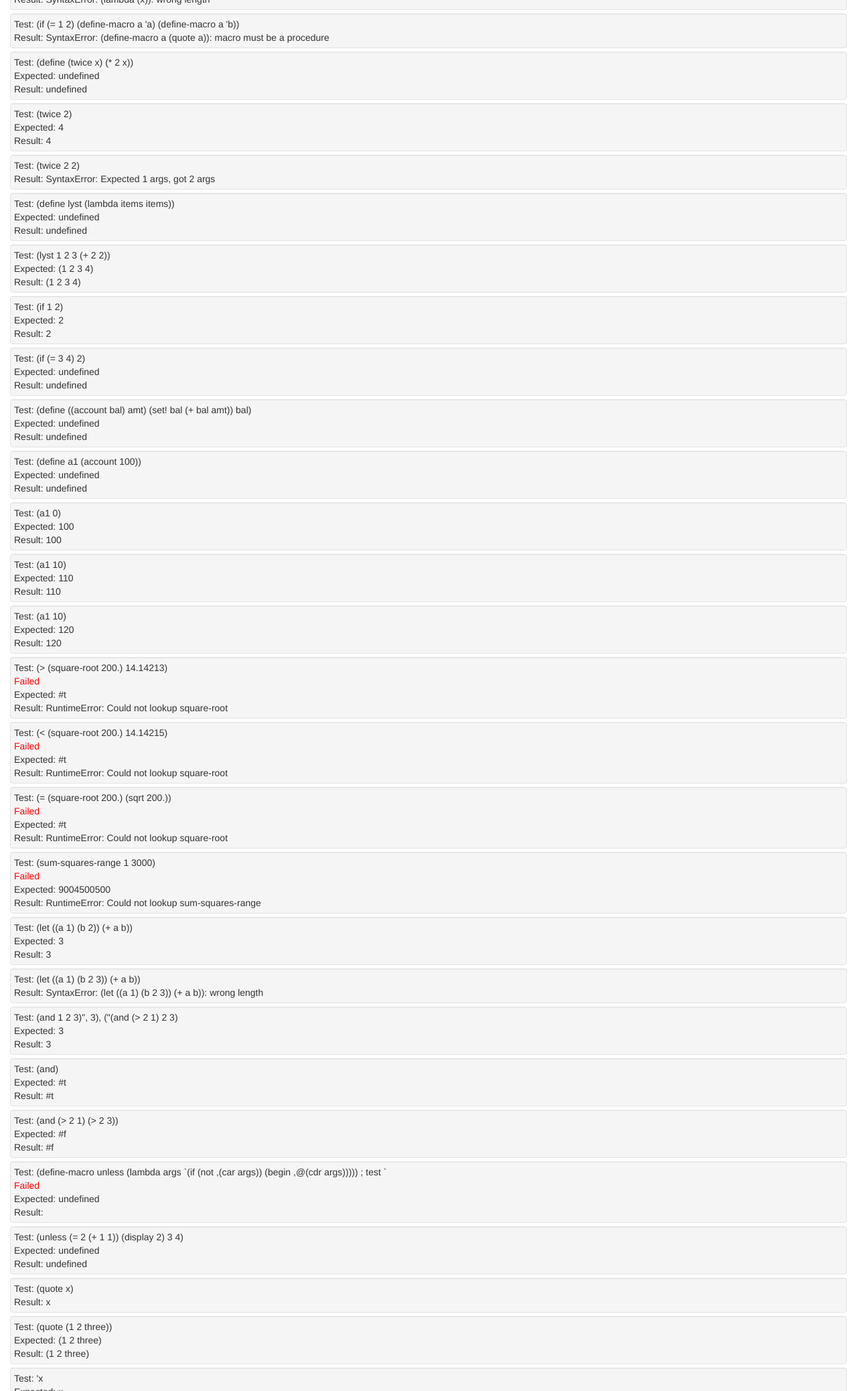
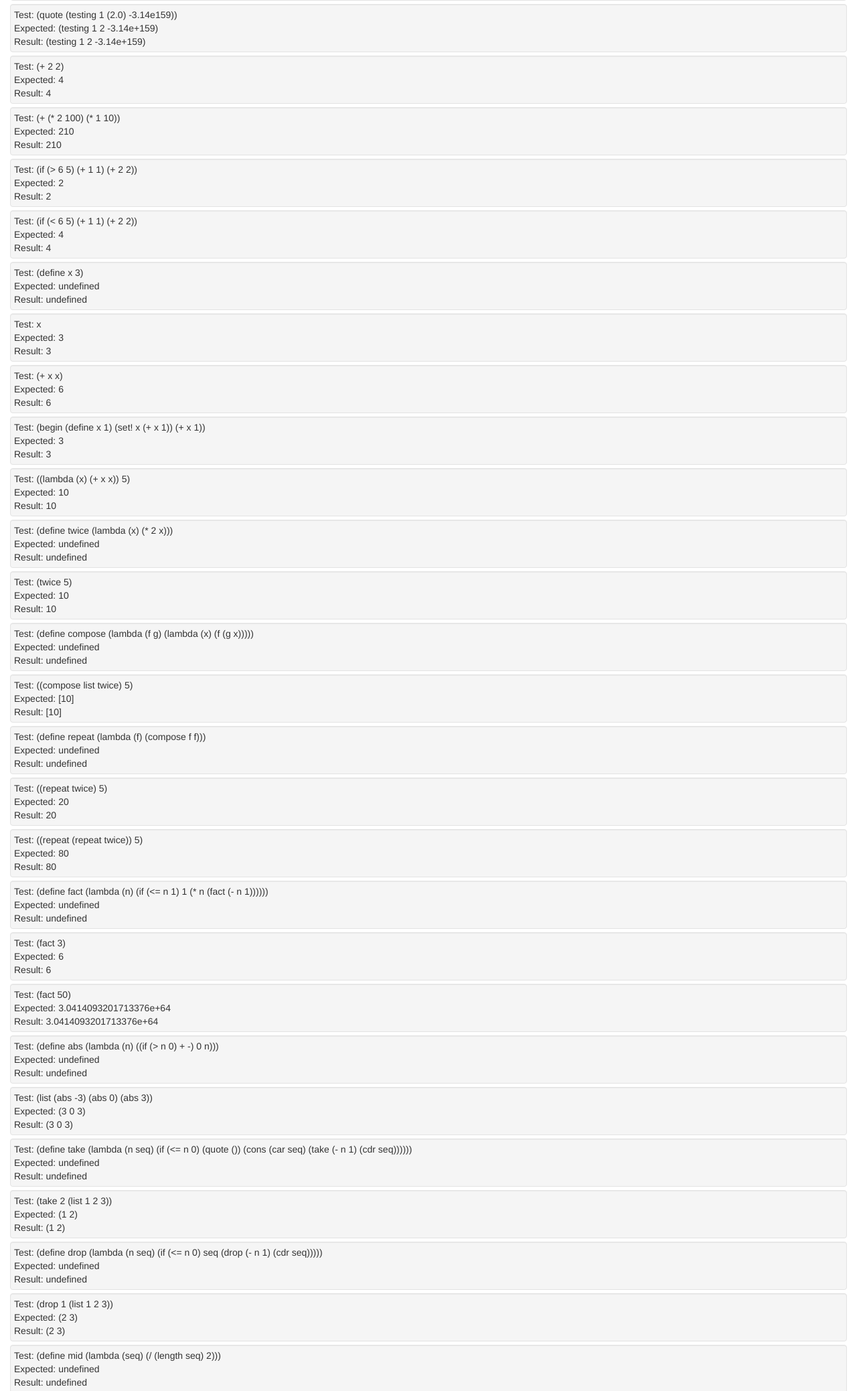
Before and after one commit to jhlagado/lispy2js, a website: page tests.html in a window 1280 px wide. Shown: the part 676-2753 px from the top of the page at 67% size. Drawn offline with nearby package versions, Linux system fonts and the light colour scheme.

Commit message:
passed all tests except call/cc

```diff
--- a/app.js
+++ b/app.js
@@ -19,7 +19,7 @@ angular.module("lispy2App", [])
             result: lispy2.tostring(result),
             error: error,
         });
-        if ($scope.lines.length > 100)
+        if ($scope.lines.length > 1000)
             $scope.lines.unshift();
         $scope.command = '';
         store();
--- a/lispy2.js
+++ b/lispy2.js
@@ -28,13 +28,12 @@
     lib.SyntaxError = SyntaxError;
     lib.RuntimeError = RuntimeError;
 
-    var sym, globalEnv, quotes;
-    var macrotable = {let: _let};
+    var sym, globalEnv, quotes, EOF, macrotable;
 
     init();
 
     function run(expression) {
-        var s = expression.replace(/\n/g, ' '); //strip \n
+        var s = expression; //.replace(/\n/g, ' '); //strip \n
         var p = parse(s);
         return evaluate(p)
     }
@@ -65,14 +64,22 @@
     }
 
     function tokzer(s) {
+        var lines = s.split('\n');
+        var line = '';
         return function() {
-            if (!s.length)
-                return undefined;
-            // see https://regex101.com/#javascript
-            var regex = /\s*(,@|[('`,)]|'(?:[\\].|[^\\'])*'|;.*|[^\s(''`,;)]*)(.*)/g;
-            var list = regex.exec(s);
-            s = list[2];
-            return list[1];
+            while (true) {
+                if (!line.length)
+                    line = lines.shift();
+                if (line == undefined)
+                    return EOF;
+                // see https://regex101.com/#javascript
+                var regex = /\s*(,@|[('`,)]|'(?:[\\].|[^\\'])*'|;.*|[^\s(''`,;)]*)(.*)/g;
+                var list = regex.exec(line);
+                var token = list[1];
+                line = list[2];
+                if (token.length && !startswith(token, ';'))
+                    return token;
+            }
         }
     }
 
@@ -93,14 +100,14 @@
                 throw new SyntaxError('unexpected )')
             else if (token in quotes)
                 return [quotes[token], read(tokzer)]
-            else if (token == undefined)
+            else if (token == EOF)
                 throw new SyntaxError('unexpected EOF in list')
             else
                 return atom(token)
 
         }
-        var token1 = tokzer()
-        return token1 != undefined ? readAhead(token1) : undefined;
+        var token1 = tokzer();
+        return token1 == EOF ? EOF : readAhead(token1);
     }
 
     function atom(token) {
@@ -162,6 +169,8 @@
 
     function initSymbols() {
         sym = {};
+
+        EOF = createSym('EOF');
 
         ['quote', 'if', 'set!', 'define', 'lambda', 'begin', 'define-macro', 'quasiquote', 'unquote',
             'unquote-splicing', 'append', 'cons', 'let'].forEach(function(s) {
@@ -256,7 +265,10 @@
             'eval': function(x) {
                 return evaluate(x);
             },
-            //added from clojure
+            'display': function(x) {
+                console.log(isstring(x) ? x : tostring(x));
+            },
+            //added by jh
             'get': function(a, b) {
                 return a[b];
             },
@@ -273,13 +285,22 @@
     }
 
     function initMacros() {
+        macrotable = {};
         macrotable['let'] = _let;
+        evaluate(parse(
+        '(begin                                                   \n' +
+        '(define-macro and (lambda args                           \n' +
+        '   (if (null? args) #t                                   \n' +
+        '       (if (= (length args) 1) (car args)                \n' +
+        '           `(if ,(car args) (and ,@(cdr args)) #f)))))   \n' +
+        ')                                                        \n'
+        ));
     }
 
     function evaluate(x, env) {
 
         if (!existy(x))
-            x = '';
+            return x;
 
         if (!env)
             env = globalEnv;
@@ -621,6 +642,10 @@
         }
     }
 
+    function startswith(string, target) {
+        return string.indexOf(target) == 0;
+    }
+
     function SyntaxError(msg) {
         this.msg = 'SyntaxError: ' + msg;
     }
--- a/tests.html
+++ b/tests.html
@@ -12,7 +12,7 @@
 
         <div class="well" style="margin:5px;padding:5px;" ng-repeat="data in results">
             <div ng-if="data.name">Name: {{data.name}}</div>
-            <div>Test: {{data.test}}</div>
+            <div style="white-space:pre">Test: {{data.test}}</div>
             <div ng-if="!data.passed" style="color:red;">Failed</div>
             <div ng-if="data.expect">Expected: {{data.expect}}</div>
             <div>Result: {{data.result}}</div>
--- a/tests.js
+++ b/tests.js
@@ -5,78 +5,67 @@ angular.module("lispy2Tests", [])
 .factory('testdata', function() {
     return {
         tests: [
-            {test: '(define twice (lambda (x) (* 2 x)))',expect: undefined},
-            {test: '(twice 2 2)', expect:expectSyntaxError},
+
+            //lispy1
+
+            {test: "(1 2 3)",expect: expectRuntimeError},
+            {test: "'(1 2 7)",expect: [1, 2, 7]},
+            {test: "`(1 2 ,(+ 3 4))",expect: [1, 2, 7]},
+            {test: "`(1 ,@(list 1 1 1) 1)",expect: [1, 1, 1, 1, 1]},
+
+
+            {test: '(and #t #t)',expect: true},
 
             {test: '\
-(begin                                                   \
-(define-macro and (lambda args                                             \
-   (if (null? args) #t                                   \
-       (if (= (length args) 1) (car args)                \
-           `(if ,(car args) (and ,@(cdr args)) #f)))))   \
-)                                                        \
-            ',expect: undefined},
+(define combine (lambda (f)\
+    (lambda (x y) \
+        (if (null? x) (quote ()) \
+           (f (list (car x) (car y)) \
+             ((combine f) (cdr x) (cdr y)))))))\
+             ',expect: undefined},
 
-//lispy1
-//             {test: "(1 2 3)",expect: expectRuntimeError},
-//             {test: "'(1 2 7)",expect: [1, 2, 7]},
-//             {test: "`(1 2 ,(+ 3 4))",expect: [1, 2, 7]},
-//             {test: "`(1 ,@(list 1 1 1) 1)",expect: [1, 1, 1, 1, 1]},
+            {test: '(define zip (combine cons))',expect: undefined},
+            {test: '(zip (list 1 2 3 4) (list 5 6 7 8))',expect: [[1, 5], [2, 6], [3, 7], [4, 8]]},
 
 
-//             {test: '(and #t #t)',expect: true},
+            {test: '(quote (testing 1 (2.0) -3.14e159))',expect: [lispy2.createSym('testing'), 1, [2.0], -3.14e159]},
+            {test: '(+ 2 2)',expect: 4},
+            {test: '(+ (* 2 100) (* 1 10))',expect: 210},
+            {test: '(if (> 6 5) (+ 1 1) (+ 2 2))',expect: 2},
+            {test: '(if (< 6 5) (+ 1 1) (+ 2 2))',expect: 4},
+            {test: '(define x 3)',expect: undefined},
+            {test: 'x',expect: 3},
+            {test: '(+ x x)',expect: 6},
+            {test: '(begin (define x 1) (set! x (+ x 1)) (+ x 1))',expect: 3},
+            {test: '((lambda (x) (+ x x)) 5)',expect: 10},
+            {test: '(define twice (lambda (x) (* 2 x)))',expect: undefined},
+            {test: '(twice 5)',expect: 10},
+            {test: '(define compose (lambda (f g) (lambda (x) (f (g x)))))',expect: undefined},
+            {test: '((compose list twice) 5)',expect: [10]},
+            {test: '(define repeat (lambda (f) (compose f f)))',expect: undefined},
+            {test: '((repeat twice) 5)',expect: 20},
+            {test: '((repeat (repeat twice)) 5)',expect: 80},
+            {test: '(define fact (lambda (n) (if (<= n 1) 1 (* n (fact (- n 1))))))',expect: undefined},
+            {test: '(fact 3)',expect: 6},
+            {test: '(fact 50)',expect: 30414093201713378043612608166064768844377641568960512000000000000},
+            {test: '(define abs (lambda (n) ((if (> n 0) + -) 0 n)))',expect: undefined},
+            {test: '(list (abs -3) (abs 0) (abs 3))',expect: [3, 0, 3]},
 
-//             {test: '\
-// (define combine (lambda (f)\
-//     (lambda (x y) \
-//         (if (null? x) (quote ()) \
-//            (f (list (car x) (car y)) \
-//              ((combine f) (cdr x) (cdr y)))))))\
-//              ',expect: undefined},
+            {test: '(define take (lambda (n seq) (if (<= n 0) (quote ()) (cons (car seq) (take (- n 1) (cdr seq))))))',expect: undefined},
+            {test: '(take 2 (list 1 2 3))',expect: [1, 2]},
+            {test: '(define drop (lambda (n seq) (if (<= n 0) seq (drop (- n 1) (cdr seq)))))',expect: undefined},
+            {test: '(drop 1 (list 1 2 3))',expect: [2, 3]},
+            {test: '(define mid (lambda (seq) (/ (length seq) 2)))',expect: undefined},
+            {test: '(mid (list 1 2 3 4))',expect: 2},
 
-//             {test: '(define zip (combine cons))',expect: undefined},
-//             {test: '(zip (list 1 2 3 4) (list 5 6 7 8))',expect: [[1, 5], [2, 6], [3, 7], [4, 8]]},
+            {test: '(define riff-shuffle (lambda (deck) ' +
+                '(begin ((combine append) (take (mid deck) deck) (drop (mid deck) deck)))))',expect: undefined},
 
+            {test: '(riff-shuffle (list 1 2 3 4 5 6 7 8))',expect: [1, 5, 2, 6, 3, 7, 4, 8]},
+            {test: '((repeat riff-shuffle) (list 1 2 3 4 5 6 7 8))',expect: [1, 3, 5, 7, 2, 4, 6, 8]},
+            {test: '(riff-shuffle (riff-shuffle (riff-shuffle (list 1 2 3 4 5 6 7 8))))',expect: [1, 2, 3, 4, 5, 6, 7, 8]},
 
-//             {test: '(quote (testing 1 (2.0) -3.14e159))',expect: [lispy2.createSym('testing'), 1, [2.0], -3.14e159]},
-//             {test: '(+ 2 2)',expect: 4},
-//             {test: '(+ (* 2 100) (* 1 10))',expect: 210},
-//             {test: '(if (> 6 5) (+ 1 1) (+ 2 2))',expect: 2},
-//             {test: '(if (< 6 5) (+ 1 1) (+ 2 2))',expect: 4},
-//             {test: '(define x 3)',expect: undefined},
-//             {test: 'x',expect: 3},
-//             {test: '(+ x x)',expect: 6},
-//             {test: '(begin (define x 1) (set! x (+ x 1)) (+ x 1))',expect: 3},
-//             {test: '((lambda (x) (+ x x)) 5)',expect: 10},
-//             {test: '(define twice (lambda (x) (* 2 x)))',expect: undefined},
-//             {test: '(twice 5)',expect: 10},
-//             {test: '(define compose (lambda (f g) (lambda (x) (f (g x)))))',expect: undefined},
-//             {test: '((compose list twice) 5)',expect: [10]},
-//             {test: '(define repeat (lambda (f) (compose f f)))',expect: undefined},
-//             {test: '((repeat twice) 5)',expect: 20},
-//             {test: '((repeat (repeat twice)) 5)',expect: 80},
-//             {test: '(define fact (lambda (n) (if (<= n 1) 1 (* n (fact (- n 1))))))',expect: undefined},
-//             {test: '(fact 3)',expect: 6},
-//             {test: '(fact 50)',expect: 30414093201713378043612608166064768844377641568960512000000000000},
-//             {test: '(define abs (lambda (n) ((if (> n 0) + -) 0 n)))',expect: undefined},
-//             {test: '(list (abs -3) (abs 0) (abs 3))',expect: [3, 0, 3]},
-
-//             {test: '(define take (lambda (n seq) (if (<= n 0) (quote ()) (cons (car seq) (take (- n 1) (cdr seq))))))',expect: undefined},
-//             {test: '(take 2 (list 1 2 3))',expect: [1, 2]},
-//             {test: '(define drop (lambda (n seq) (if (<= n 0) seq (drop (- n 1) (cdr seq)))))',expect: undefined},
-//             {test: '(drop 1 (list 1 2 3))',expect: [2, 3]},
-//             {test: '(define mid (lambda (seq) (/ (length seq) 2)))',expect: undefined},
-//             {test: '(mid (list 1 2 3 4))',expect: 2},
-
-//             {test: '(define riff-shuffle (lambda (deck) ' +
-//                 '(begin ((combine append) (take (mid deck) deck) (drop (mid deck) deck)))))',expect: undefined},
-
-//             {test: '(riff-shuffle (list 1 2 3 4 5 6 7 8))',expect: [1, 5, 2, 6, 3, 7, 4, 8]},
-//             {test: '((repeat riff-shuffle) (list 1 2 3 4 5 6 7 8))',expect: [1, 3, 5, 7, 2, 4, 6, 8]},
-//             {test: '(riff-shuffle (riff-shuffle (riff-shuffle (list 1 2 3 4 5 6 7 8))))',expect: [1, 2, 3, 4, 5, 6, 7, 8]},
-
-
-//lispy2
+            //lispy2
 
             {test: '()',expect:expectSyntaxError},
             {test: '(set! x)',expect:expectSyntaxError},
@@ -98,19 +87,23 @@ angular.module("lispy2Tests", [])
             {test: '(a1 0)', expect:100},
             {test:'(a1 10)', expect:110},
             {test:'(a1 10)', expect:120},
-            //     ("""(define (newton guess function derivative epsilon)
-            //     (define guess2 (- guess (/ (function guess) (derivative guess))))
-            //     (if (< (abs (- guess guess2)) epsilon) guess2
-            //         (newton guess2 function derivative epsilon)))""", undefined),
-            //     ("""(define (square-root a)
-            //     (newton 1 (lambda (x) (- (* x x) a)) (lambda (x) (* 2 x)) 1e-8))""", undefined),
+            {test:
+            '(define (newton guess function derivative epsilon)\n' +
+                '(define guess2 (- guess (/ (function guess) (derivative guess))))\n'+
+                '(if (< (abs (- guess guess2)) epsilon) guess2 \n'+
+                '    (newton guess2 function derivative epsilon)))', expect:undefined},
+            {test:
+            '(define (square-root a)\n' +
+                 '(newton 1 (lambda (x) (- (* x x) a)) (lambda (x) (* 2 x)) 1e-8))',
+                 expect:undefined},
             {test: '(> (square-root 200.) 14.14213)', expect:true},
             {test: '(< (square-root 200.) 14.14215)', expect:true},
             {test: '(= (square-root 200.) (sqrt 200.))', expect:true},
-            //     ("""(define (sum-squares-range start end)
-            //          (define (sumsq-acc start end acc)
-            //             (if (> start end) acc (sumsq-acc (+ start 1) end (+ (* start start) acc))))
-            //          (sumsq-acc start end 0))""", undefined),
+            {test:
+            '(define (sum-squares-range start end)\n' +
+            '     (define (sumsq-acc start end acc)\n' +
+            '        (if (> start end) acc (sumsq-acc (+ start 1) end (+ (* start start) acc))))\n' +
+            '     (sumsq-acc start end 0))', expect:undefined},
             {test: '(sum-squares-range 1 3000)', expect:9004500500}, // Tests tail recursion
             //     {test: '(call/cc (lambda (throw) (+ 5 (* 10 (throw 1))))) ;; throw', expect:1),
             //     {test: '(call/cc (lambda (throw) (+ 5 (* 10 1)))) ;; do not throw', expect:15),
@@ -128,7 +121,7 @@ angular.module("lispy2Tests", [])
             {test: '(and (> 2 1) (> 2 3))', expect:false},
             {test: '(define-macro unless (lambda args `(if (not ,(car args)) (begin ,@(cdr args))))) ; test `', expect:undefined},
             {test: '(unless (= 2 (+ 1 1)) (display 2) 3 4)', expect:undefined},
-            //     (r'(unless (= 4 (+ 1 1)) (display 2) (display "\n") 3 4)', 4),
+            {test: '(unless (= 4 (+ 1 1)) (display 2) (display "\\n") 3 4)', expect:4},
             {test: '(quote x)', expect:expectSymbol('x')},
             {test: '(quote (1 2 three))', expect:[1, 2, lispy2.createSym('three')]},
             {test: '\'x', expect:lispy2.createSym('x')},
@@ -138,10 +131,10 @@ angular.module("lispy2Tests", [])
             {test: '`(testing ,L testing)', expect:[lispy2.createSym('testing'),[1,2,3],lispy2.createSym('testing')]},
             {test: '`,@L', expect:expectSyntaxError},
 
-            {test: '(1 ;test comments \'          \n' +
+            {test: '\'(1 ;test comments \'          \n' +
             ';skip this line             \n' +
             '2 ; more ; comments ; ) )   \n' +
-            ') ; final comment          \n',
+            '3) ; final comment          \n',
             expect:[1,2,3]},
 
 //misc
```
Also changed, not shown: index.html (+1 -1 lines).
